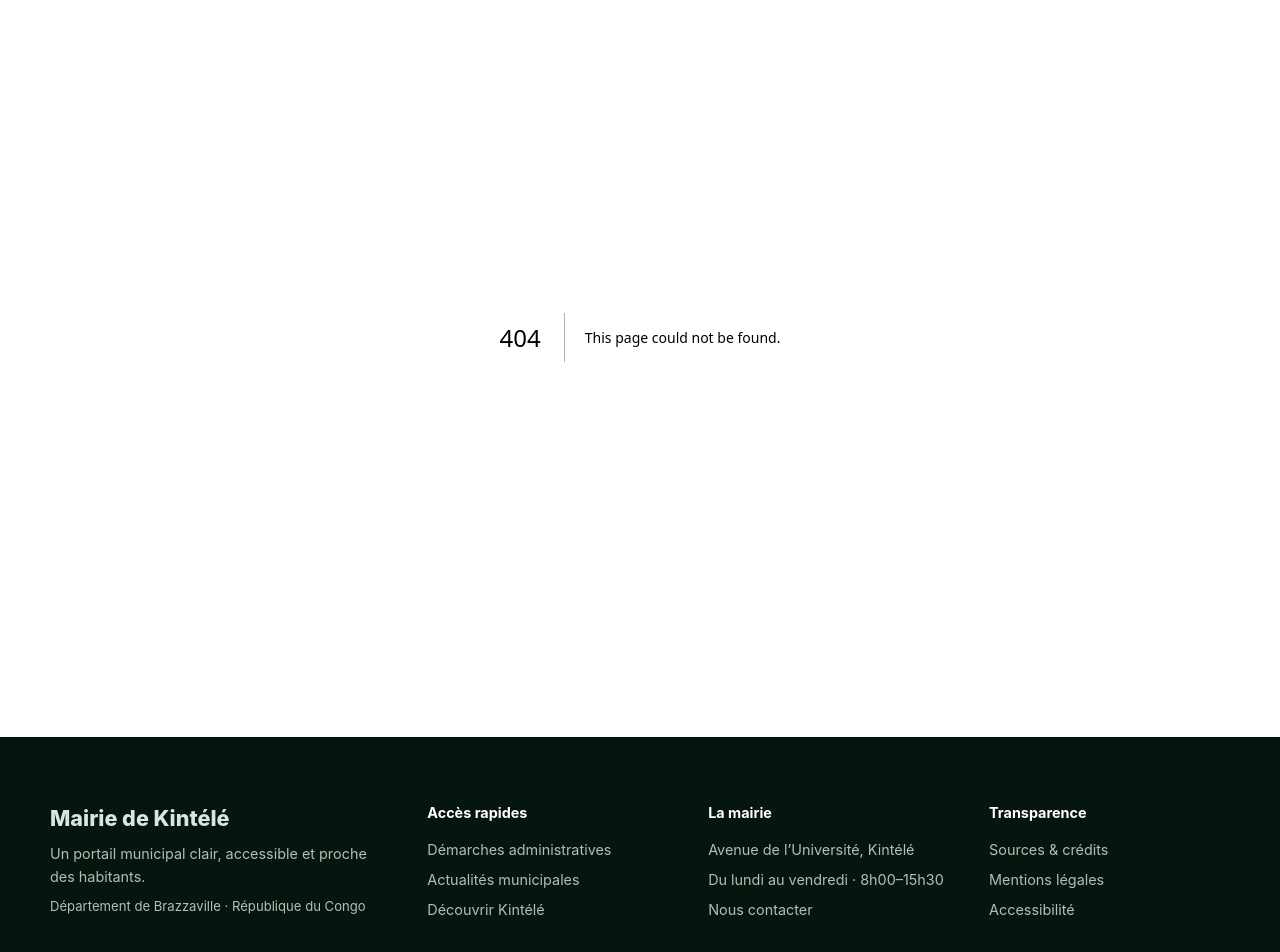
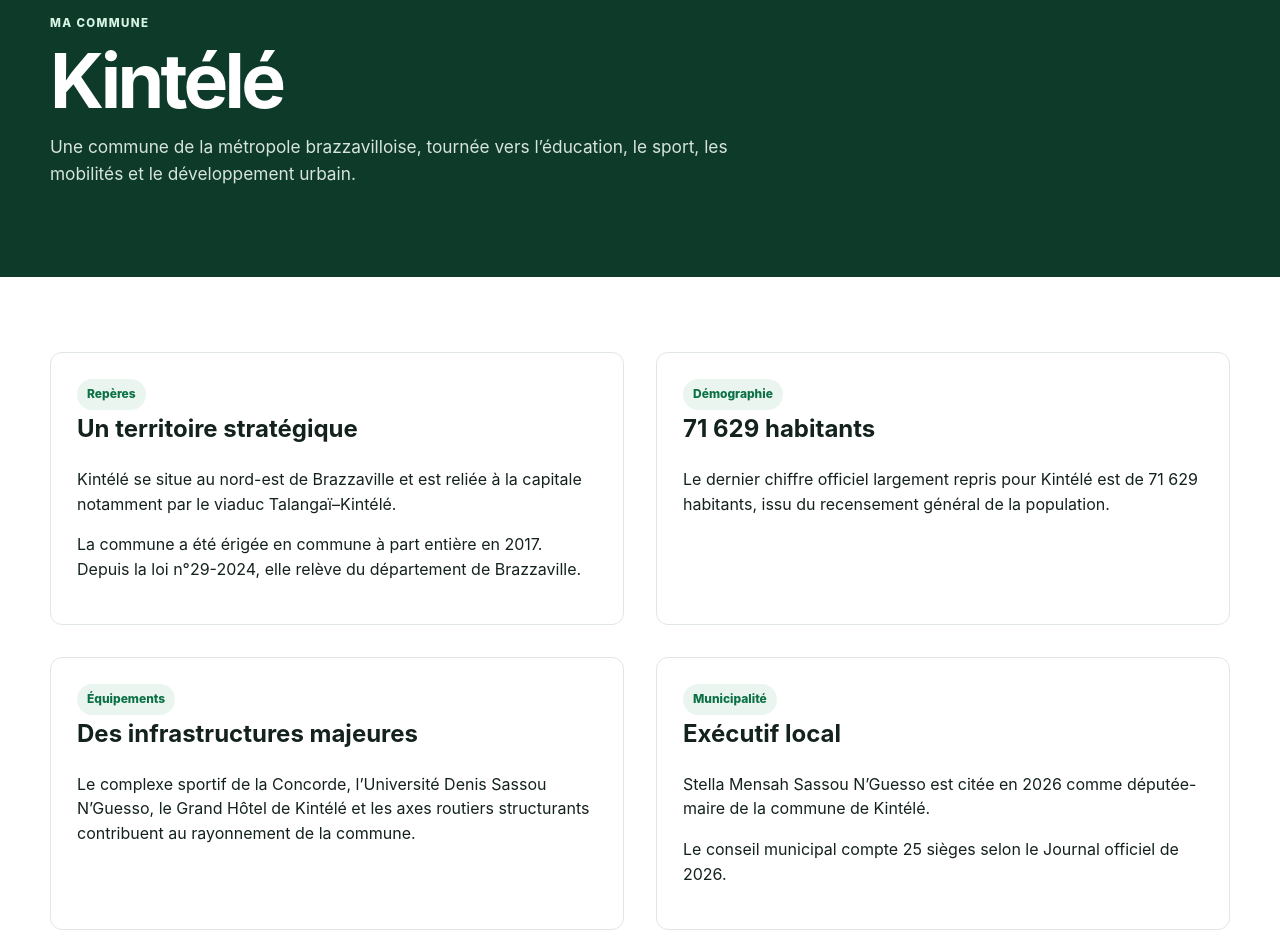
Before and after one commit to sysandro02-byte/Mairie-de-kintele, a Next.js app: page /commune in a window 1280 px wide. Before the commit this address had no page. Shown: the part 180-1132 px from the top of the page. Built offline with nearby package versions, Linux system fonts and the light colour scheme.

Commit message:
feat: add app/commune/page.tsx

```diff
--- /dev/null
+++ b/app/commune/page.tsx
@@ -0,0 +1,39 @@
+export default function CommunePage() {
+  return (
+    <>
+      <section className="page-hero">
+        <div className="container">
+          <span className="eyebrow light">Ma commune</span>
+          <h1>Kintélé</h1>
+          <p>Une commune de la métropole brazzavilloise, tournée vers l’éducation, le sport, les mobilités et le développement urbain.</p>
+        </div>
+      </section>
+      <section className="content-section">
+        <div className="container two-col">
+          <article className="info-card">
+            <span className="pill">Repères</span>
+            <h2>Un territoire stratégique</h2>
+            <p>Kintélé se situe au nord-est de Brazzaville et est reliée à la capitale notamment par le viaduc Talangaï–Kintélé.</p>
+            <p>La commune a été érigée en commune à part entière en 2017. Depuis la loi n°29-2024, elle relève du département de Brazzaville.</p>
+          </article>
+          <article className="info-card">
+            <span className="pill">Démographie</span>
+            <h2>71 629 habitants</h2>
+            <p>Le dernier chiffre officiel largement repris pour Kintélé est de 71 629 habitants, issu du recensement général de la population.</p>
+          </article>
+          <article className="info-card" id="economie">
+            <span className="pill">Équipements</span>
+            <h2>Des infrastructures majeures</h2>
+            <p>Le complexe sportif de la Concorde, l’Université Denis Sassou N’Guesso, le Grand Hôtel de Kintélé et les axes routiers structurants contribuent au rayonnement de la commune.</p>
+          </article>
+          <article className="info-card">
+            <span className="pill">Municipalité</span>
+            <h2>Exécutif local</h2>
+            <p>Stella Mensah Sassou N’Guesso est citée en 2026 comme députée-maire de la commune de Kintélé.</p>
+            <p>Le conseil municipal compte 25 sièges selon le Journal officiel de 2026.</p>
+          </article>
+        </div>
+      </section>
+    </>
+  );
+}
```
